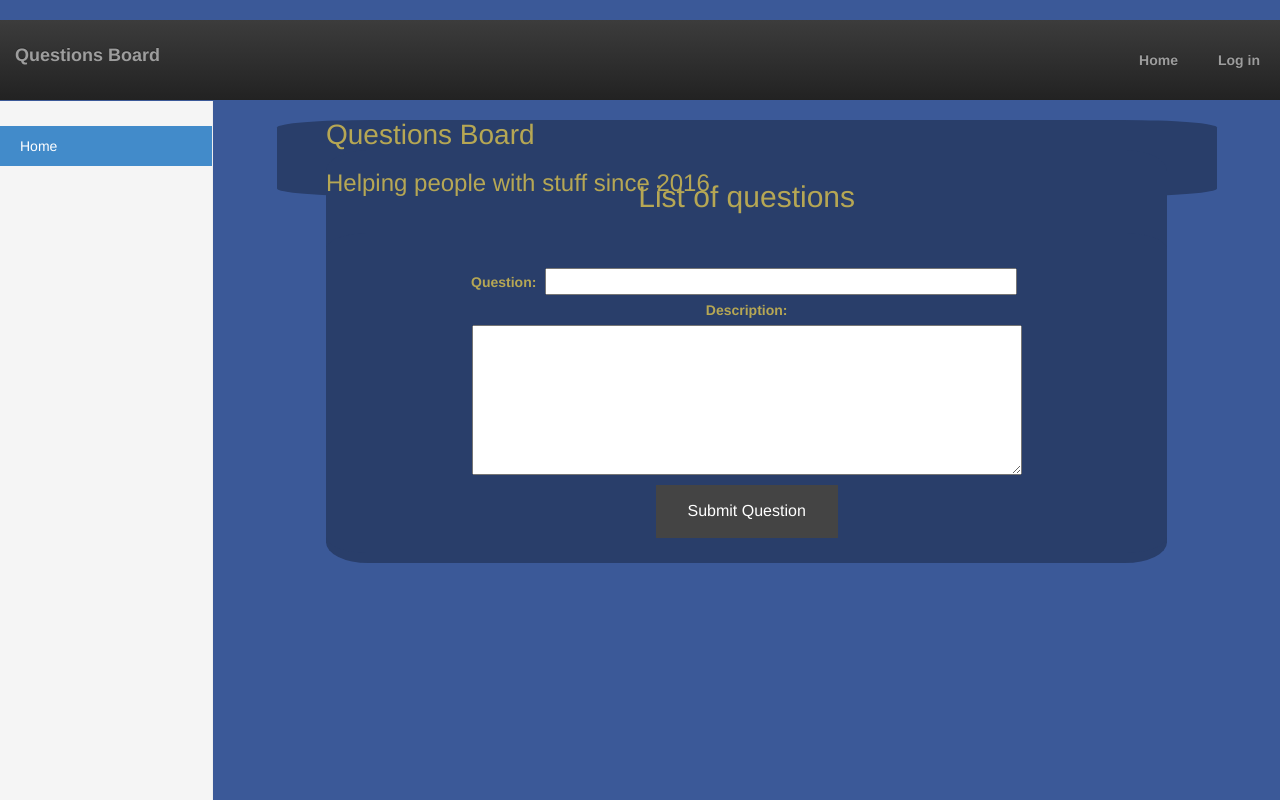
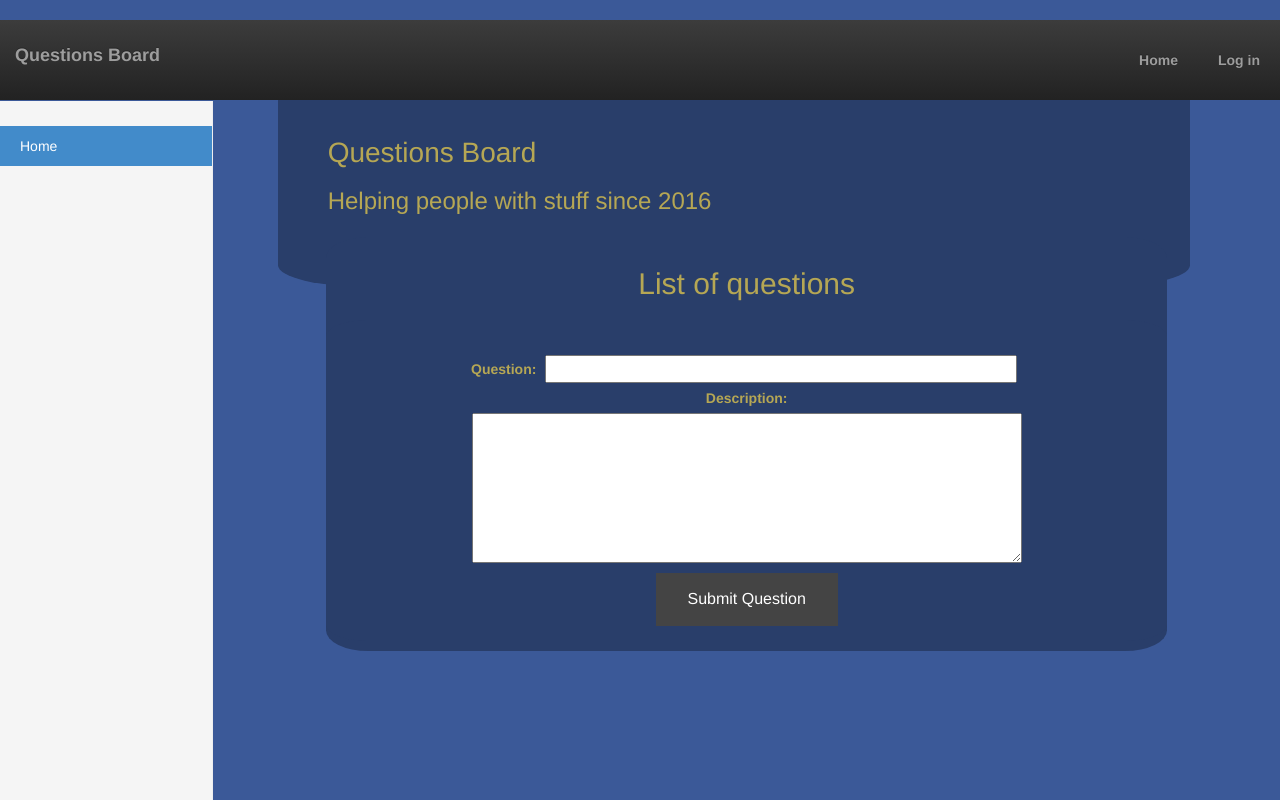
Before and after one commit to TIY-c6-questionbox/question-box, a Django app: page / in a window 1280 px wide. Run offline with Django 3.2, Linux system fonts and the light colour scheme; some libraries are stand-ins or nearby versions.

Commit message:
Updated spacing

```diff
--- a/questionboard/static/css/style.css
+++ b/questionboard/static/css/style.css
@@ -28,10 +28,8 @@ body {
 header {
     border-radius: 10%;
     max-width: 940px;
-    padding: 10px 100px 10px 10px;
-    padding: 0 5%;
-    margin: 0 auto -5em;
-    margin-top: 50px;
+    padding: 5% 5% 5% 5%;
+    margin: 0 50px -5em 25px;
 }
 
 .push {
```
